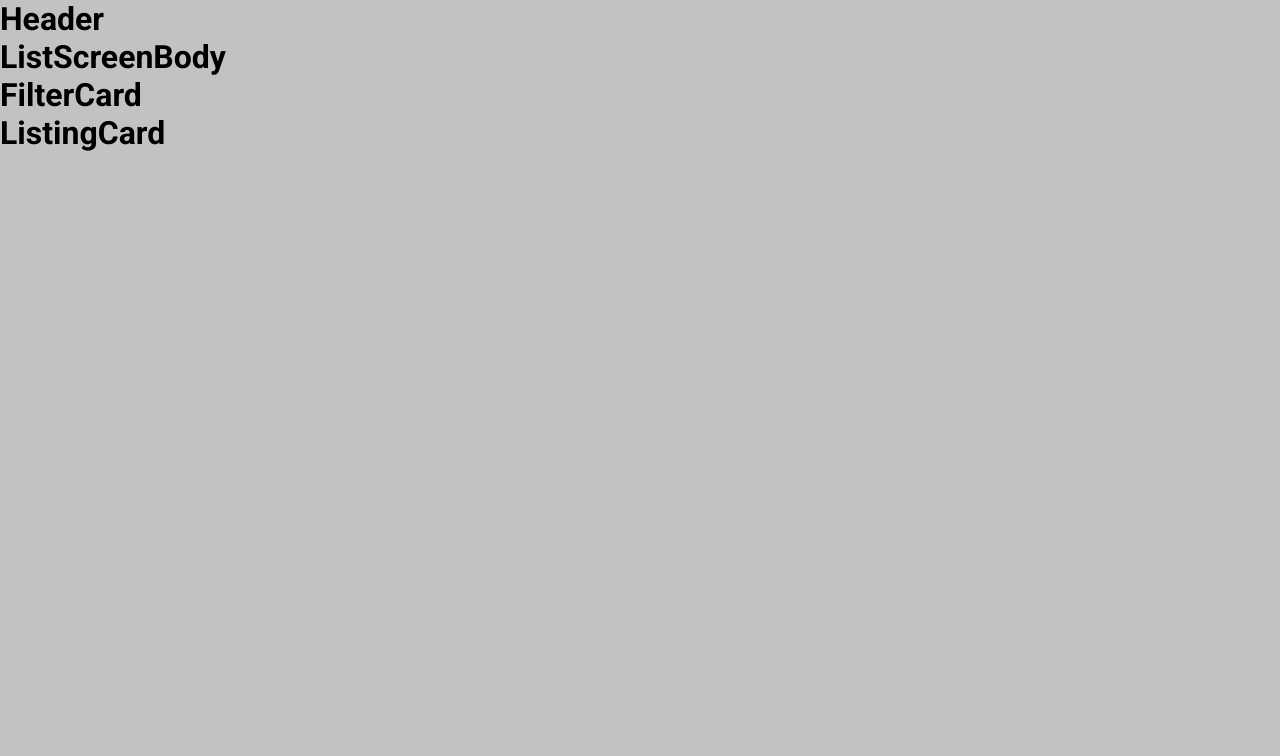
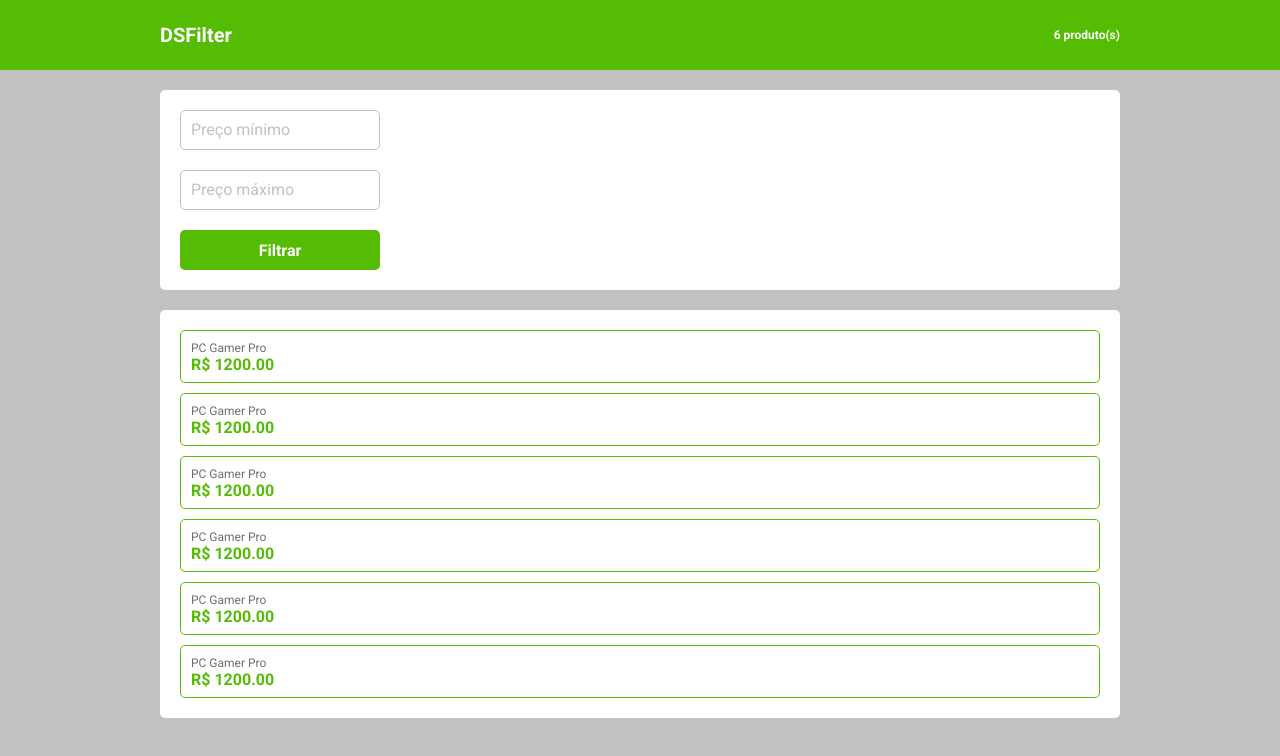
Before and after one commit to LeandroOliveiraSouza/DSFilter, a React (Vite) app: page / in a window 1280 px wide. Shown: the top 756 px of the page. Built offline with nearby package versions, Linux system fonts and the light colour scheme.

Commit message:
Finalized the TSX and CSS of the components

```diff
--- a/src/App.tsx
+++ b/src/App.tsx
@@ -1,15 +1,11 @@
-import FilterCard from "./components/FilterCard";
 import Header from "./components/Header";
 import ListScreenBody from "./components/ListScreenBody";
-import ListingCard from "./components/ListingCard";
 
 export default function App() {
   return (
     <>
       <Header />
       <ListScreenBody />
-      <FilterCard />
-      <ListingCard />
     </>
   );
 }
--- a/src/components/FilterCard/index.tsx
+++ b/src/components/FilterCard/index.tsx
@@ -1,5 +1,17 @@
 import "./styles.css";
 
 export default function FilterCard() {
-    return (<h1>FilterCard</h1>);
+  return (
+    <main>
+      <section>
+        <div className="card-filter container">
+          <form className="card-filter-form">
+            <input type="text" placeholder="Preço mínimo" />
+            <input type="text" placeholder="Preço máximo" />
+            <button className="form-buttom" type="submit">Filtrar</button>
+          </form>
+        </div>
+      </section>
+    </main>
+  );
 }
--- a/src/components/FilterCard/styles.css
+++ b/src/components/FilterCard/styles.css
@@ -0,0 +1,45 @@
+.card-filter {
+  width: 100%;
+  height: 200px;
+  background-color: var(--color-bg-tertiary);
+  border-radius: 5px;
+}
+
+.card-filter-form {
+  display: flex;
+  flex-direction: column;
+}
+
+.card-filter-form input {
+  width: 200px;
+  height: 40px;
+  margin-top: 20px;
+  margin-left: 20px;
+  padding: 10px;
+  border: 1px solid var(--color-border-secondary);
+  border-radius: 5px;
+}
+
+.card-filter-form input::placeholder {
+  font-size: 16px;
+  font-weight: 400;
+  color: var(--color-font-placeholder);
+}
+
+.card-filter-form input:focus {
+  outline: none;
+}
+
+.form-buttom {
+  width: 200px;
+  height: 40px;
+  margin-top: 20px;
+  margin-left: 20px;
+  padding: 10px;
+  background-color: var(--color-bg-secondary);
+  color: var(--color-font-primary);
+  border: none;
+  border-radius: 5px;
+  font-size: 16px;
+  font-weight: 700;
+}
--- a/src/components/Header/index.tsx
+++ b/src/components/Header/index.tsx
@@ -1,5 +1,12 @@
 import "./styles.css";
 
 export default function Header() {
-    return (<h1>Header</h1>);
+  return (
+    <header>
+      <nav className="nav-items container">
+        <h1>DSFilter</h1>
+        <p>6 produto(s)</p>
+      </nav>
+    </header>
+  );
 }
--- a/src/components/Header/styles.css
+++ b/src/components/Header/styles.css
@@ -0,0 +1,22 @@
+header {
+  height: 70px;
+  background-color: var(--color-bg-secondary);
+  display: flex;
+}
+
+.nav-items {
+  width: 100%;
+  display: flex;
+  align-items: center;
+  justify-content: space-between;
+  color: var(--color-font-primary);
+}
+
+.nav-items h1 {
+  font-size: 20px;
+}
+
+.nav-items p {
+  font-size: 12px;
+  font-weight: 700;
+}
--- a/src/components/ListScreenBody/index.tsx
+++ b/src/components/ListScreenBody/index.tsx
@@ -1,5 +1,20 @@
 import "./styles.css";
+import FilterCard from "../FilterCard";
+import ListingCard from "../ListingCard";
 
 export default function ListScreenBody() {
-    return (<h1>ListScreenBody</h1>);
+  return (
+    <main>
+      <section id="list-screen-body-section">
+        <div className="container">
+          <div className="list-screen-body-items">
+            <FilterCard />
+          </div>
+          <div className="list-screen-body-items">
+            <ListingCard />
+          </div>
+        </div>
+      </section>
+    </main>
+  );
 }
--- a/src/components/ListScreenBody/styles.css
+++ b/src/components/ListScreenBody/styles.css
@@ -0,0 +1,7 @@
+#list-screen-body-section {
+  margin: 20px;
+}
+
+.list-screen-body-items {
+  margin: 20px 0;
+}
--- a/src/components/ListingCard/index.tsx
+++ b/src/components/ListingCard/index.tsx
@@ -1,5 +1,36 @@
 import "./styles.css";
 
 export default function ListingCard() {
-    return (<h1>ListingCard</h1>);
+  return (
+    <main>
+      <section className="container">
+        <div className="card-listing">
+          <div className="card-listing-items">
+            <p className="listing-items-title">PC Gamer Pro</p>
+            <p className="listing-items-price">R$ 1200.00</p>
+          </div>
+          <div className="card-listing-items">
+            <p className="listing-items-title">PC Gamer Pro</p>
+            <p className="listing-items-price">R$ 1200.00</p>
+          </div>
+          <div className="card-listing-items">
+            <p className="listing-items-title">PC Gamer Pro</p>
+            <p className="listing-items-price">R$ 1200.00</p>
+          </div>
+          <div className="card-listing-items">
+            <p className="listing-items-title">PC Gamer Pro</p>
+            <p className="listing-items-price">R$ 1200.00</p>
+          </div>
+          <div className="card-listing-items">
+            <p className="listing-items-title">PC Gamer Pro</p>
+            <p className="listing-items-price">R$ 1200.00</p>
+          </div>
+          <div className="card-listing-items">
+            <p className="listing-items-title">PC Gamer Pro</p>
+            <p className="listing-items-price">R$ 1200.00</p>
+          </div>
+        </div>
+      </section>
+    </main>
+  );
 }
--- a/src/components/ListingCard/styles.css
+++ b/src/components/ListingCard/styles.css
@@ -0,0 +1,27 @@
+.card-listing {
+  width: 100%;
+  height: 408px;
+  background-color: var(--color-bg-tertiary);
+  border-radius: 5px;
+  padding: 20px;
+}
+
+.card-listing-items {
+  width: 100%;
+  height: 53px;
+  border: 1px solid var(--color-border-primary);
+  border-radius: 5px;
+  margin-bottom: 10px;
+  padding: 10px;
+}
+
+.listing-items-title {
+  font-size: 12px;
+  color: var(--color-font-secondary);
+}
+
+.listing-items-price {
+  font-size: 16px;
+  font-weight: 700;
+  color: var(--color-font-tertiary);
+}
--- a/src/index.css
+++ b/src/index.css
@@ -33,10 +33,6 @@ a:hover {
   color: unset;
 }
 
-main {
-  margin: 0 10px;
-}
-
 .container {
   box-sizing: border-box;
   max-width: 960px;
```
